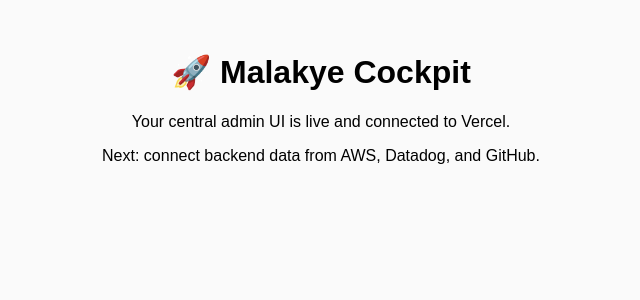
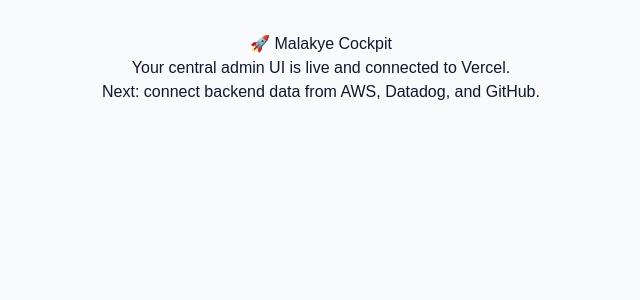
Before and after one commit to Malakye2002/malakye-cockpit-ui, a Next.js app: page / in a window 1280 px wide. Shown: the top 300 px of the page, without its empty margins (319-959 px from the left). Built offline with nearby package versions, Linux system fonts and the light colour scheme.

Commit message:
Refactor layout metadata and body styling
Updated the title and description in metadata and modified the body class.

```diff
--- a/app/layout.js
+++ b/app/layout.js
@@ -1,18 +1,14 @@
 export const metadata = {
-  title: "Malakye Cockpit UI",
-  description: "Central admin UI for Malakye.",
+  title: "Malakye Cockpit",
+  description: "Central admin UI",
 };
+
+import "./globals.css";
 
 export default function RootLayout({ children }) {
   return (
     <html lang="en">
-      <body style={{
-        margin: 0,
-        fontFamily: "sans-serif",
-        backgroundColor: "#fafafa"
-      }}>
-        {children}
-      </body>
+      <body className="min-h-screen antialiased">{children}</body>
     </html>
   );
 }
```
